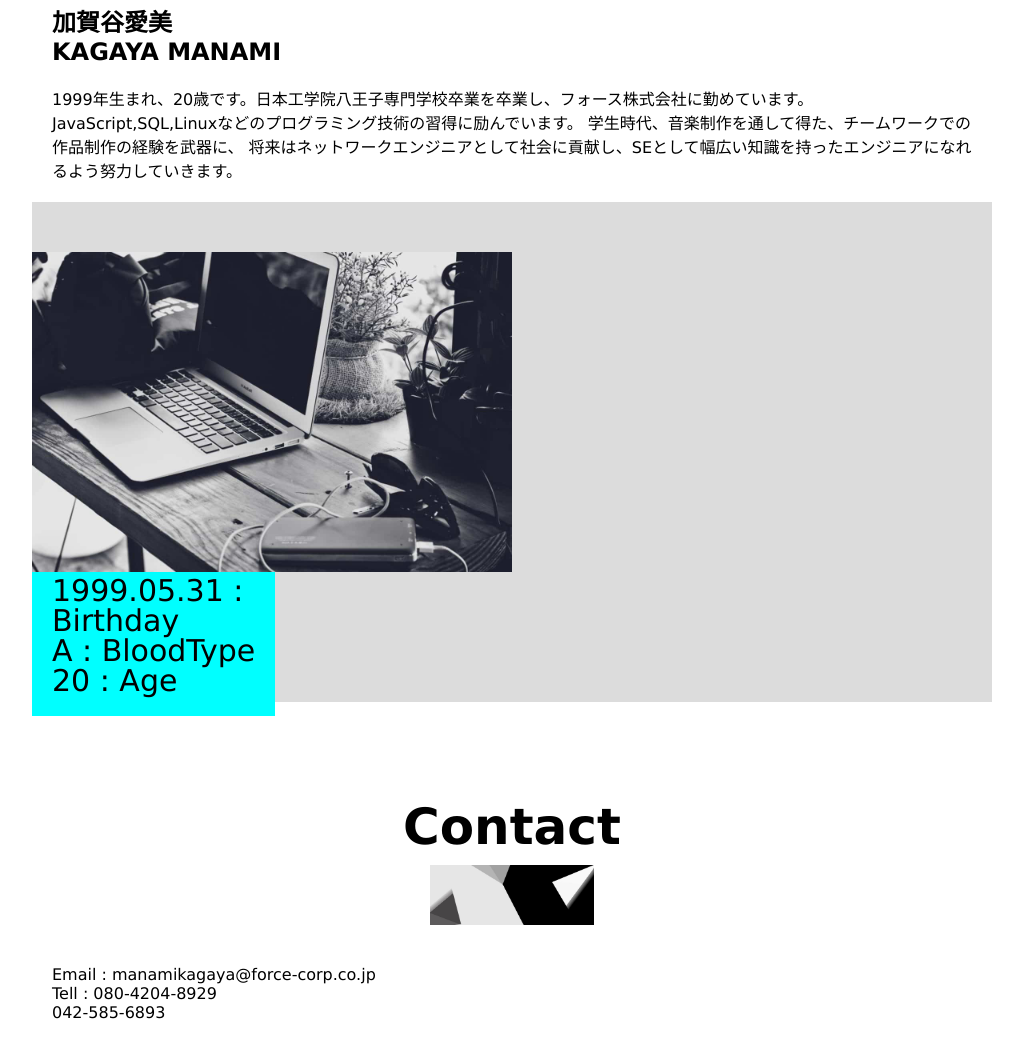
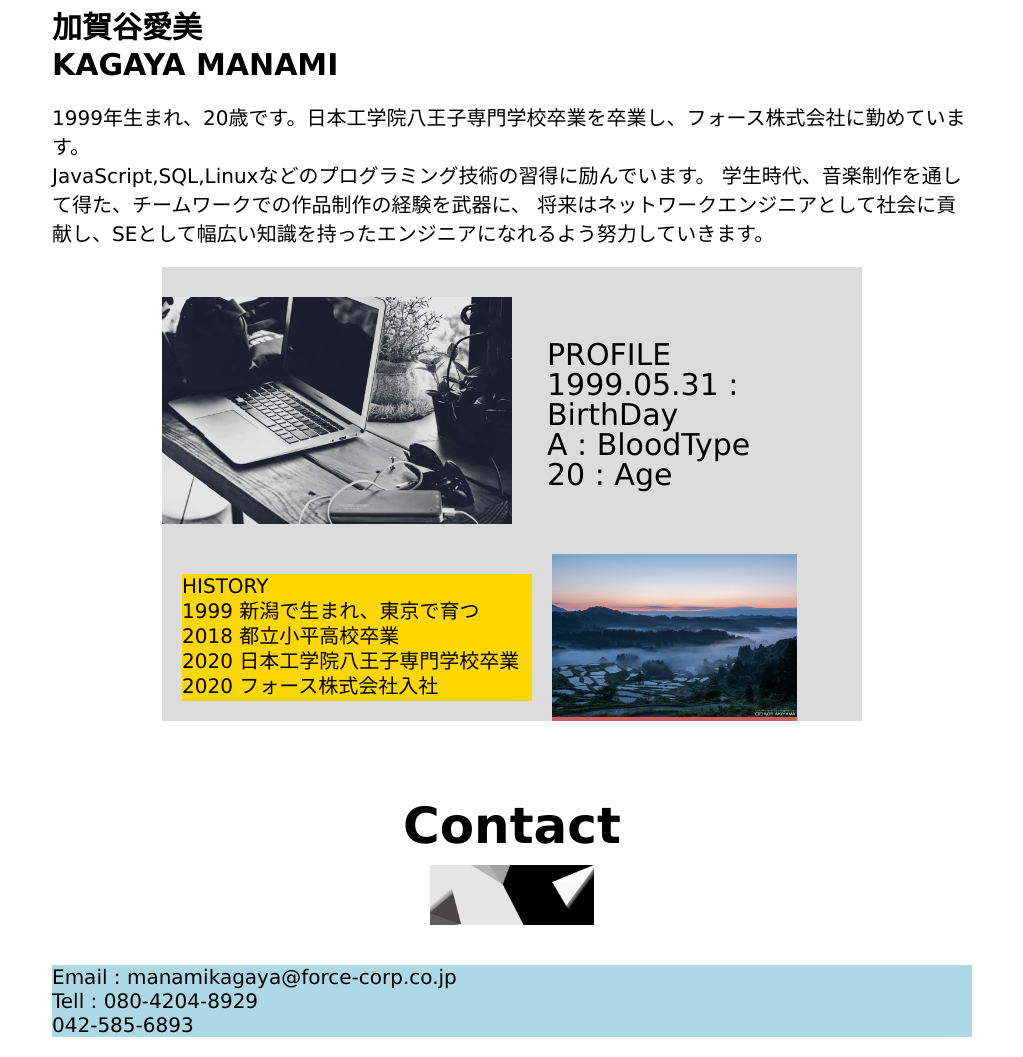
Before and after one commit to Manami-k1/MN1, a plain HTML site: page index.html in a window 1280 px wide. Shown: the part 861-1918 px from the top of the page, without its empty margins (128-1151 px from the left). Drawn offline with Linux system fonts and the light colour scheme.

Commit message:
history_way

```diff
--- a/index.html
+++ b/index.html
@@ -16,7 +16,7 @@
     .mainContemts {
         max-width: 1000px;
         margin: 0 auto;
-        background:　#eee;
+        background: #eee;
         height: 600px;
     }
     .header {
@@ -82,33 +82,129 @@
         justify-content: center;
     }
     h2 {
+        font-size: 30px;
+        line-height: auto;
         margin: 20px;
     }
+    @media (min-width: 700px) {
+        h2 {
+            font-size: 30px;
+        }
+    }
     p {
+        font-size: 18px;
+        line-height: auto;
         margin: 20px;
     }
+    @media (min-width: 700px) {
+        p{
+            font-size: 20px;
+        }
+    }
+
     div.back_profile {
         position: relative;
         top: 0px;
+        max-width: 700px;
+        justify-self: center;
+        margin: 0 auto;
         background-color: gainsboro;
-        height: 500px;
+        height: auto;
+        display: flex;
     }
     .img_profile {
         position: relative;
-        top: 50px;
+        height: auto;
+        top: 30px;
         left: 0;
         float: left;
+        display: flex;
+        background-color: gainsboro;
 
+    }
+    .img_profile2 {
+        position: relative;
+        height: auto;
+        top: 0;
+        left: 0;
+        float: left;
+        width: 50%;
     }
     .sentence_profile {
         top: 0px;
-        left: 0;
-        font-size: 30px;
-        line-height: 30px;
-        float: left;
-        background-color: aqua;
+        font-size: 5vw;
+        line-height: 5vw;
+        width: 40%;
+        height: auto;
+        margin: auto;
+    }
+    @media (min-width: 700px) {
+        .sentence_profile {
+            font-size: 30px;
+        }
+    }
+    @media (min-width: 700px) {
+        .sentence_profile {
+            line-height: 30px;
+        }
     }
 
+    div.background_history {
+        position: relative;
+        top: 20px;
+        max-width: 700px;
+        justify-self: center;
+        margin: 0 auto;
+        background-color: gainsboro;
+        height: auto;
+        display: flex;
+    }
+    .back_history {
+        position: relative;
+        height: auto;
+        top: 30px;
+        left: 0;
+        float: left;
+        display: flex;
+        background-color: gainsboro;
+        margin-bottom: 30px;
+    }
+    .sentence_history {
+        top: 0;
+        left: 0;
+        font-size: 3.2vw;
+        line-height: 3.8vw;
+        width: 50%;
+        height: auto;
+        margin: 20px;
+        background-color: gold;
+    }
+    @media (min-width: 800px) {
+        .sentence_history {
+            font-size: 20px;
+        }
+    }
+    @media (min-width: 800px) {
+        .sentence_history {
+            line-height: 25px;
+        }
+    }
+    .img_history {
+        position: relative;
+        height: auto;
+        top: 0;
+        float: left;
+        width: 35%;
+        margin: 0 10 10 10;
+        background-color: indianred;
+    }
+    .contact_sentence {
+        font-size: 20px;
+        background-color: lightblue;
+        margin: 0 10 10 10;
+        padding: 0;
+        border: 0;
+    }
 
     </style>
 </head>
@@ -135,11 +231,36 @@
     </p>
     <div class="back_profile">
         <div class="img_profile">
-            <img src="img/profile.jpg"
-            { width="50%"} >
+            <div class="img_profile2">
+                <img src="img/profile.jpg"
+                { width="100%"
+                height= "auto"}>
+            </div>
+            <div class="sentence_profile">
+                <nobr>PROFILE</nobr><br>
+                    <nobr>1999.05.31 :</nobr><br>
+                    <nobr>BirthDay</nobr><br>
+                    <nobr>A : BloodType</nobr><br>
+                    <nobr>20 : Age</nobr>
+            </div>
         </div>
-        <div class="sentence_profile">
-            <p>PROFILE<br>1999.05.31 :<br>Birthday<br>A : BloodType<br>20 : Age</p>
+    </div>
+
+    <div class="background_history">
+        <div class="back_history">
+
+            <div class="sentence_history">
+                <nobr>HISTORY</nobr><br>
+                    <nobr>1999  新潟で生まれ、東京で育つ</nobr><br>
+                    <nobr>2018  都立小平高校卒業</nobr><br>
+                    <nobr>2020  日本工学院八王子専門学校卒業</nobr><br>
+                    <nobr>2020  フォース株式会社入社</nobr>
+            </div>
+            <div class="img_history">
+                <img src="img/history.jpg"
+                { width="100%"
+                height= "auto"}>
+            </div>
         </div>
     </div>
 
@@ -148,7 +269,7 @@
         <img src="img/kugiri.jpg">
     </div>
 
-    <p>Email : manamikagaya@force-corp.co.jp
+    <p class="contact_sentence">Email : manamikagaya@force-corp.co.jp
         <br>  Tell : 080-4204-8929
         <br>         042-585-6893
     </p>
```
Also changed, not shown: profile.html (added, +61 -0 lines), img/history.jpg (renamed from img/DSC0967-2.jpg), 1 other file.
